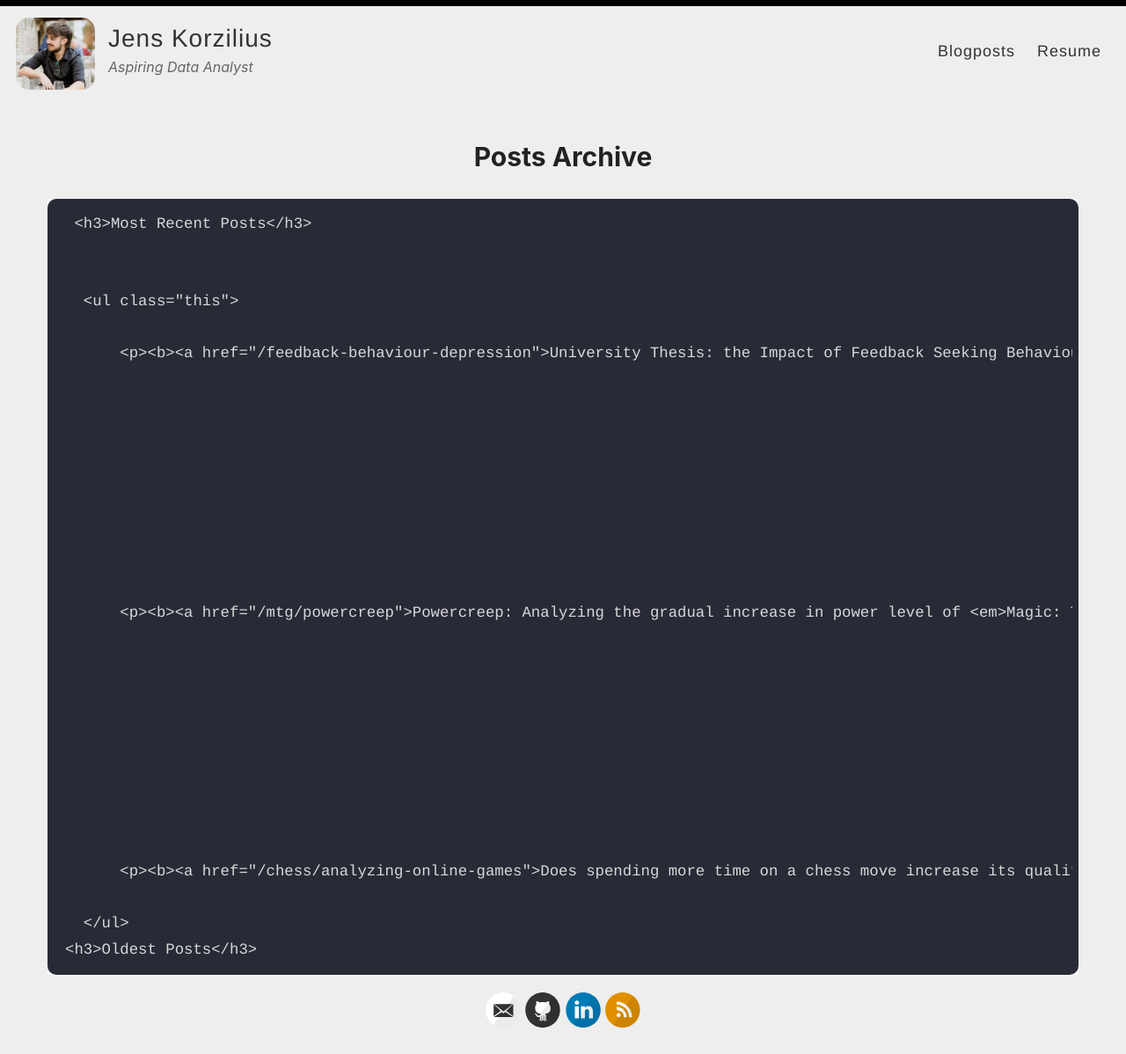
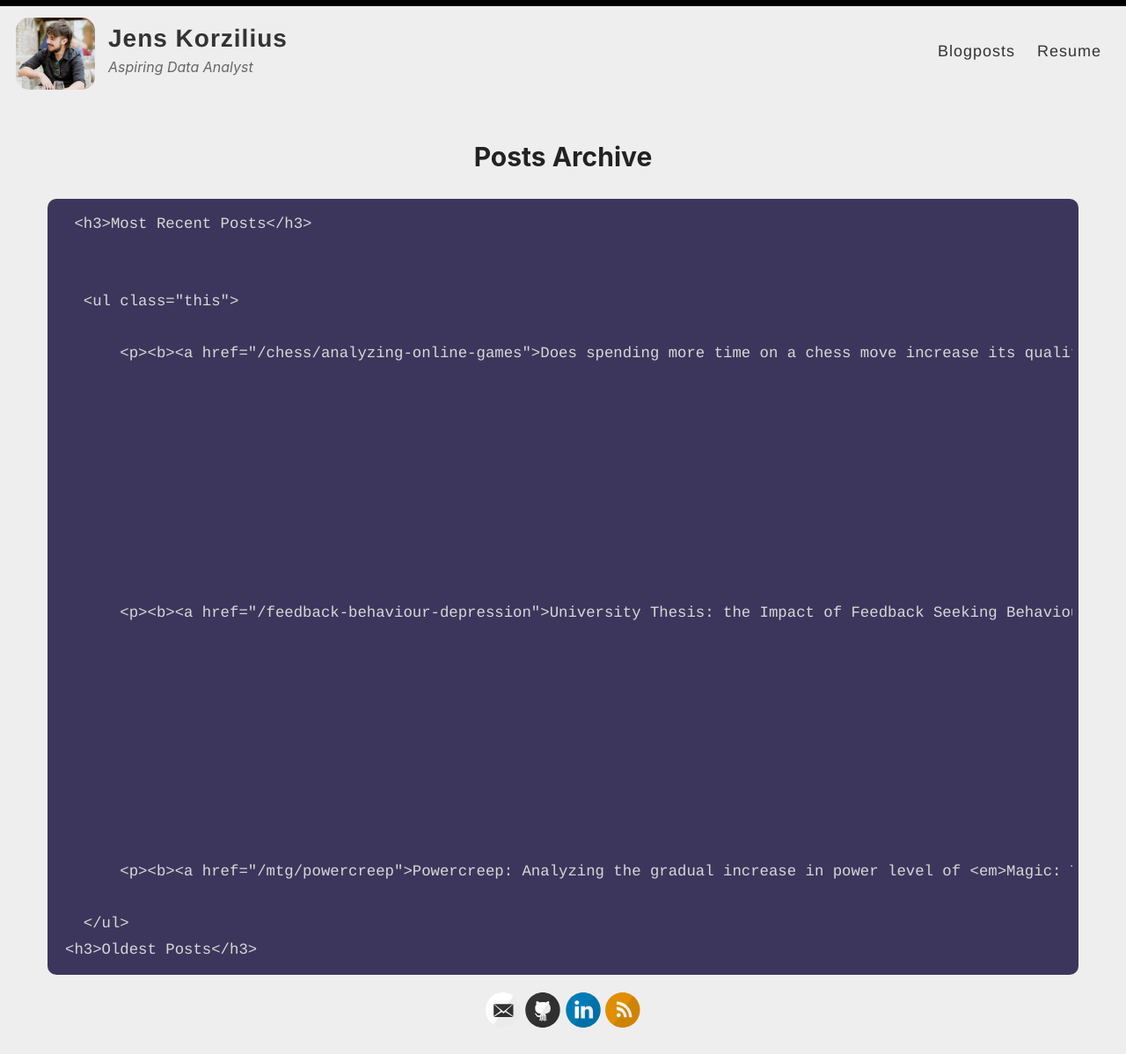
Before and after one commit to Pil0tz/pil0tz.github.io, a Jekyll site: the page built from _pages/archive.md, in a window 1280 px wide. Shown: the whole page at 88% size. Built offline with Jekyll 4.4.1, drawn with Linux system fonts in a browser that asks for light colours.

```diff
--- a/_sass/_custom.scss
+++ b/_sass/_custom.scss
@@ -83,24 +83,6 @@ $imageSize: 22vh;
 
 
 // DROPDOWN MENUS
-// details {
-//     margin: 1em 0;
-//     padding: 0;
-//     border: 1px solid #ddd; // Subtle border for the dropdown
-//     border-radius: 5px;
-//     background-color: #ffffff; // Clean white background for the dropdown
-//     box-shadow: 0 2px 4px rgba(0, 0, 0, 0.1); // Subtle shadow for depth
-//     overflow: hidden; // Ensures content stays within the border
-//   }
-// details > summary {
-//     display: inline-block;
-//     padding: 0.5em;
-//     background-color: #af6565;
-//     border-radius: 1vh;
-//     box-shadow: 1px 1px 2px #bbbbbb;
-//     cursor: pointer;
-//     align-items: center;
-// }
 details > summary {
     display: inline-block;
     align-items: center;
@@ -108,47 +90,61 @@ details > summary {
     justify-content: space-between;
     padding: 0em 1em;
     margin-bottom: 1em;
-    font-size: 1rem;
+    font-size: 1.1rem;
     font-weight: 500;
-    color: #333;
-    background-color: $white;
+    background-color: $darkPurple;
+    color: $lighterPurple;
     border: 1px solid #ddd;
     border-radius: 1vh;
     cursor: pointer;
-    transition: background-color 0.4s ease, color 0.4s ease;
+    transition: background-color .0.4s ease, color 0.4s ease;
+    // text-shadow: 1px 1px 2px $lightPurple;
 }
 
 details > summary:hover {
-    background-color: $darkerGray;
-    color: $white;
+    color: $darkPurple;
+    background-color: $lighterPurple;
 }
 
 details > *:not(summary) {
-    // padding: 1em;
-    font-size: 0.95rem;
-    color: $white;
+    padding: 0.7vh 0;
+
 }
 
 .details-content {
     font-size: 1rem;
     align-items: center;
 }
-.close-details {
+.close-details-button {
+    // display: inline-block;
+    // padding: 0.8em 1.2em;
+    // font-size: 1.1rem;
+    // font-weight: 500;
+    // color: $black;
+    // background-color: #f9f9f9;
+    // border: 1px solid #ddd;
+    // border-radius: 1vh;
+    // cursor: pointer;
+    // transition: background-color 0.3s ease, color 0.3s ease;
     display: inline-block;
-    padding: 0.8em 1.2em;
+    align-items: center;
+    text-align: center;
+    justify-content: space-between;
+    padding: 0em 1em;
+    margin-bottom: 1em;
     font-size: 1.1rem;
     font-weight: 500;
-    color: #333;
-    background-color: #f9f9f9;
+    background-color: $darkPurple;
+    color: $lighterPurple;
     border: 1px solid #ddd;
     border-radius: 1vh;
     cursor: pointer;
-    transition: background-color 0.3s ease, color 0.3s ease;
+    transition: background-color 0.4s ease, background-color 0.4s ease;
 }
 
-  .close-details:hover {
-    background-color: #f0f0f0; // Slightly darker background on hover
-    color: #000; // Darker text on hover
+  .close-details-button:hover {
+    color: $darkPurple;
+    background-color: $lighterPurple;
   }
 
 
@@ -156,3 +152,39 @@ details > *:not(summary) {
 .entry > hr:first-child {
     margin-bottom: 5vh;
 }
+
+table {
+    padding: 0; }
+    table tr {
+      border-top: 1px solid #cccccc;
+      background-color: white;
+      margin: 0;
+      padding: 0; }
+      table tr:nth-child(2n) {
+        background-color: #f8f8f8; }
+        table tr th {
+        font-weight: bold;
+        border: 1px solid #cccccc;
+        text-align: left;
+        margin: 0;
+        padding: 6px 13px; }
+      table tr td {
+        border: 1px solid #cccccc;
+        text-align: left;
+        margin: 0;
+        padding: 6px 13px; }
+      table tr th :first-child, table tr td :first-child {
+        margin-top: 0; }
+      table tr th :last-child, table tr td :last-child {
+  margin-bottom: 0; }
+
+.post.detailed blockquote {
+    //   margin: 1.8em .8em;
+    //   padding: 0.1em 1em;
+    //   font-style: italic;
+    color: $white;
+    border-left: 2vh solid $lightPurple;
+    border-radius: 1vh;
+    font-size: 1.2em;
+    background-color: $darkPurple;
+    }
--- a/_sass/_darcula.scss
+++ b/_sass/_darcula.scss
@@ -1,5 +1,5 @@
 .highlight {
-    background-color: #1e1c3f;
+    background-color: $darkPurple;
     padding: 7px 7px 7px 10px;
     overflow: auto;
     font-size: 95%;
@@ -11,13 +11,13 @@ code {
 }
 
 .highlighter-rouge {
-    background-color: #FAFAFA;
-    color: #FF554A;
+    // background-color: #FAFAFA;
+    // color: #FF554A;
     font-size: 16px;
 }
 
 .highlight .hll { background-color: #f1fa8c }
-.highlight  { background: #282a36; color: #f8f8f2 }
+// .highlight  { background: #282a36; color: #f8f8f2 }
 .highlight .c { color: #6272a4 } /* Comment */
 .highlight .err { color: #f8f8f2 } /* Error */
 .highlight .g { color: #f8f8f2 } /* Generic */
--- a/_sass/_highlights.scss
+++ b/_sass/_highlights.scss
@@ -1,7 +1,8 @@
 // CODE HIGHLIGHTING CSS
 
 .highlight {
-  background-color: #1e1c3f;
+  background-color: $darkPurple;
+  // #1e1c3f;
   padding: 7px 7px 7px 10px;
   overflow: auto;
   font-size: 90%;
@@ -17,8 +18,8 @@ code {
 }
 
 .highlighter-rouge {
-  background-color: #FAFAFA;
-  color: #FF554A;
+  // background-color: #FAFAFA;
+  color: #268BD2;
 
 }
 
--- a/_sass/_variables.scss
+++ b/_sass/_variables.scss
@@ -5,7 +5,9 @@
 
 // Colors
 $blue: #4183C4;
-
+$lightPurple: #7C4585;
+$lighterPurple: #c374cf;
+$darkPurple: #3D365C;
 // Grays
 $black: #000;
 $darkerGray: #222;
--- a/assets/style.scss
+++ b/assets/style.scss
@@ -72,7 +72,7 @@ h2 {
 	    vertical-align: middle;
 	    width: 46px;
 	    height: 10px;
-	    background: rgb(29, 183, 239);
+	    background: $lightPurple;
 	    margin: 0px 30px;
 	}
 }
@@ -180,11 +180,12 @@ span[data-pullquote]:before {
 }
 
 a {
-  color: $blue;
+  color: $lightPurple;
+  font-weight: 600;
   text-decoration: none;
 	cursor: pointer;
   &:hover, &:active {
-    color: $blue;
+    color: $lightPurple;
   }
 }
 
@@ -360,7 +361,7 @@ nav {
 
     @include mobile {
       margin: 0 10px;
-      color: $blue;
+      color: $lightPurple;
     }
   }
 }
@@ -388,12 +389,12 @@ nav {
 .post {
   blockquote {
     margin: 1.8em .8em;
-    border-left: 2px solid $gray;
+    border-left: 1vh solid $gray;
     padding: 0.1em 1em;
-    color: $gray;
+    color: $white;
     font-size: 22px;
     font-style: italic;
-    background-color: #ede1ff;
+    background-color: $lightPurple;
   }
 
   .you-may-like{
--- a/index.html
+++ b/index.html
@@ -1,6 +1,7 @@
 ---
 layout: default
 ---
+<!-- TEMPORARY BANNER UNTIL PROJECTS ARE FINISHED -->
 <div class="banner">
   <!-- <img id="banner-image" src="/images/home-cover.jpg" alt="Banner image not found" /> -->
   <div class="banner-text">
@@ -8,12 +9,11 @@ layout: default
     <p class=temp-link>I'm still working hard to make these projects a reality. In the meanwhile, <a href="/resume">check out my resume!</a></p>
   </div>
 </div>
-<!-- This is where we change what the posts show up like on the home page -->
 <div class="posts">
-  <!-- TEMPORARY BANNER UNTIL PROJECTS ARE FINISHED -->
 
+  <!-- I love my girlfriend -->
 
-
+  <!-- This is where we change what the posts show up like on the home page -->
   {% for post in paginator.posts %}
     {% unless post.exclude %}
     <article class="post blogroll">
```
Also changed, not shown: _includes/code-blocks/chess/EDA.html (deleted, +0 -17 lines), _includes/code-blocks/chess/descriptive_stats.html (added, +114 -0 lines), _includes/code-blocks/chess/time_eval-func.html (added, +100 -0 lines), _posts/2025-02-01-chess-games.md (deleted, +0 -111 lines), _posts/2025-02-08-chess-games.md (added, +169 -0 lines).
